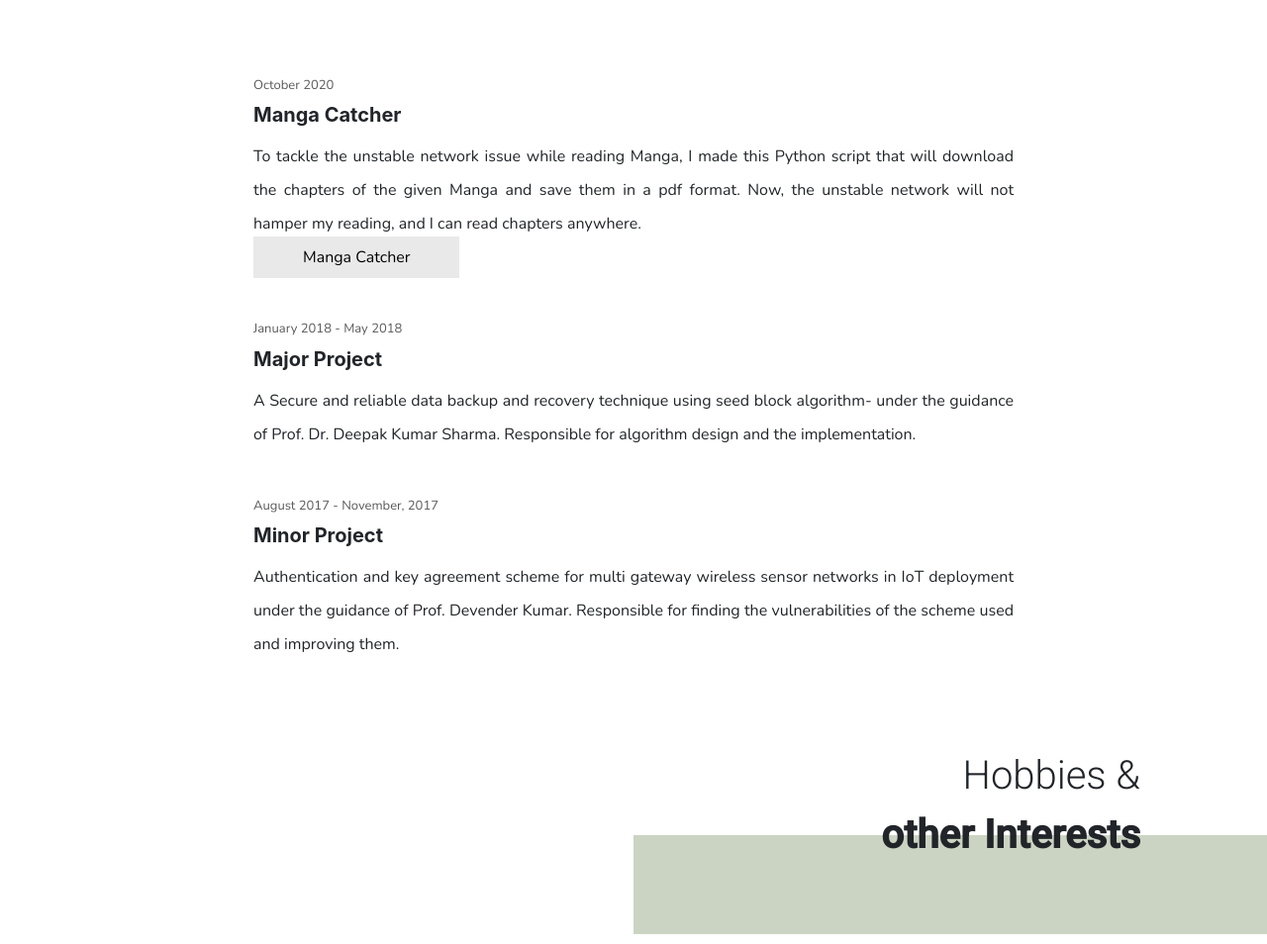
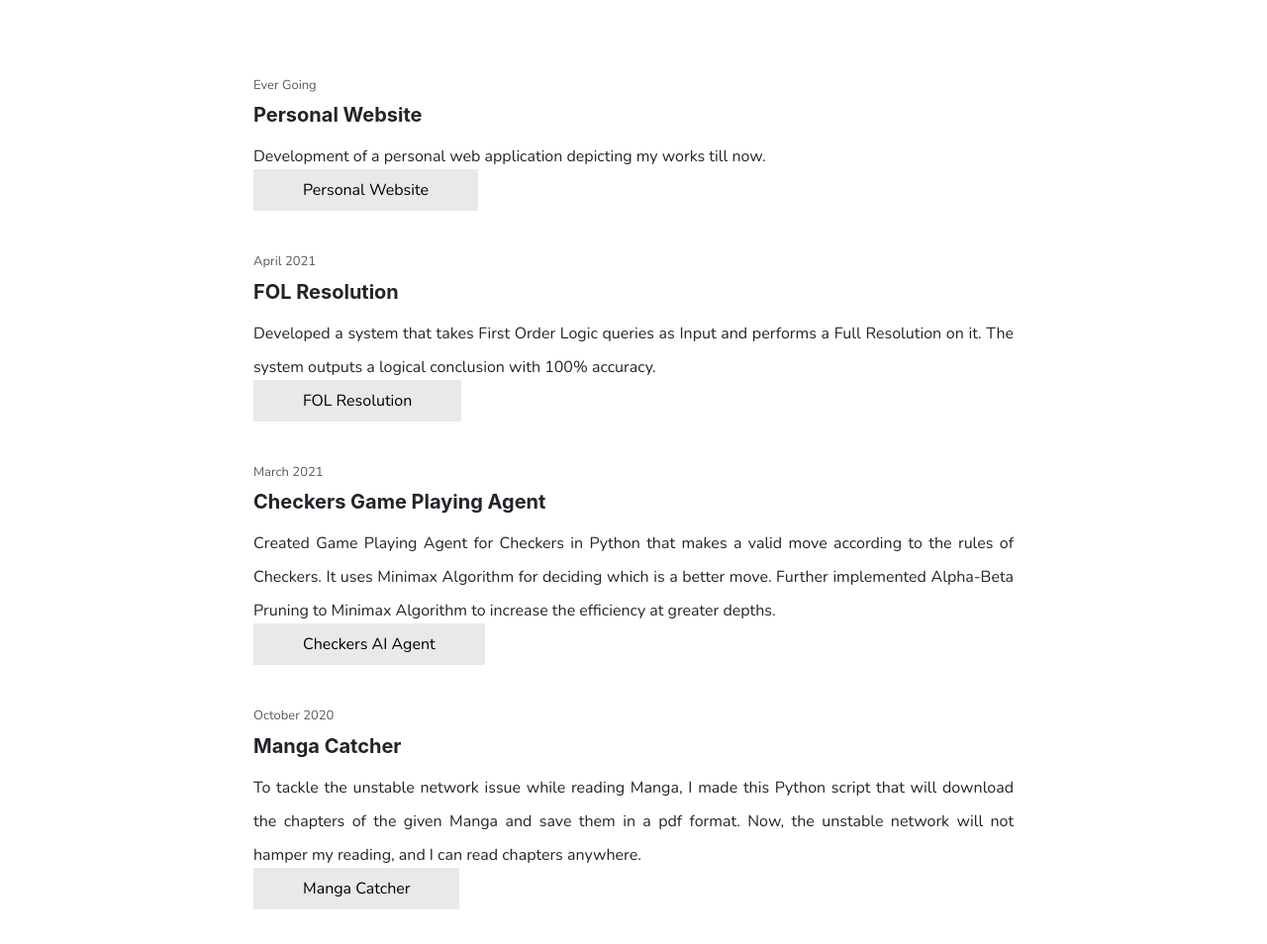
Before and after one commit to gautam17pranjal/gautam17, a plain HTML site: page cv.html in a window 1280 px wide. Shown: the part 4120-5074 px from the top of the page at 99% size. Drawn offline with nearby package versions, Linux system fonts and the light colour scheme.

Commit message:
added projects

```diff
--- a/cv.html
+++ b/cv.html
@@ -243,6 +243,36 @@
             <div class="row proj-details">
                 <div class="col-12">
                     <div class="proj">
+                        <div class="date">Ever Going</div>
+                        <div class="subject">Personal Website</div>
+                        <p>
+                            Development of a personal web application depicting my works till now.
+                            <br>
+                            <a href="https://github.com/gautam17pranjal/gautam17" class="link">Personal Website</a>
+                        </p>
+                    </div>
+                    <div class="proj">
+                        <div class="date">April 2021</div>
+                        <div class="subject">FOL Resolution</div>
+                        <p>
+                            Developed a system that takes First Order Logic queries as Input and performs a Full Resolution on it.
+                            The system outputs a logical conclusion with 100% accuracy.
+                            <br>
+                            <a href="https://github.com/gautam17pranjal/CSCI-561-Foundations-of-AI/tree/main/FOL%20Resolution" class="link">FOL Resolution</a>
+                        </p>
+                    </div>
+                    <div class="proj">
+                        <div class="date">March 2021</div>
+                        <div class="subject">Checkers Game Playing Agent</div>
+                        <p>
+                            Created Game Playing Agent for Checkers in Python that makes a valid move according to the rules of Checkers.
+                            It uses Minimax Algorithm for deciding which is a better move. Further implemented Alpha-Beta Pruning to
+                            Minimax Algorithm to increase the efficiency at greater depths.
+                            <br>
+                            <a href="https://github.com/gautam17pranjal/CSCI-561-Foundations-of-AI/tree/main/Checkers%20AI%20Agent" class="link">Checkers AI Agent</a>
+                        </p>
+                    </div>
+                    <div class="proj">
                         <div class="date">October 2020</div>
                         <div class="subject">Manga Catcher</div>
                         <p>
```
Also changed, not shown: images/trav-4.jpeg (added), 2 other files.
